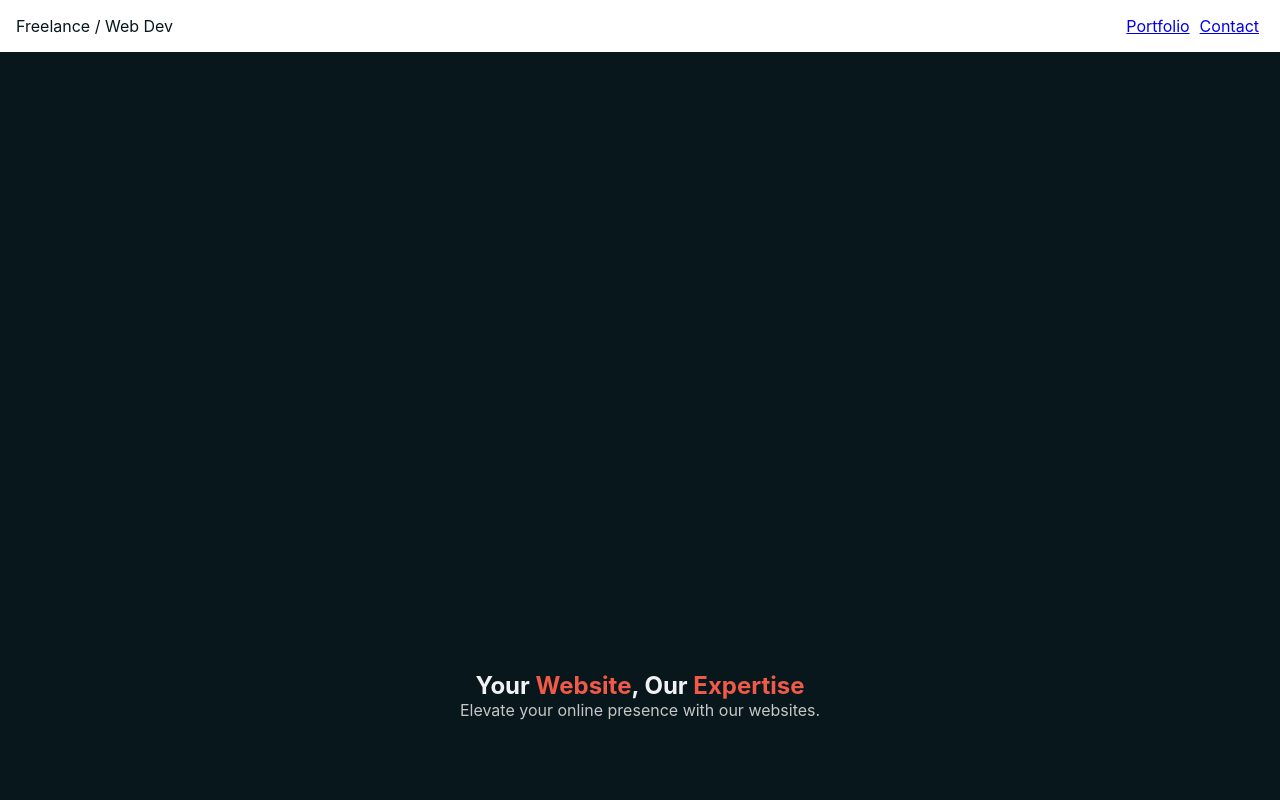
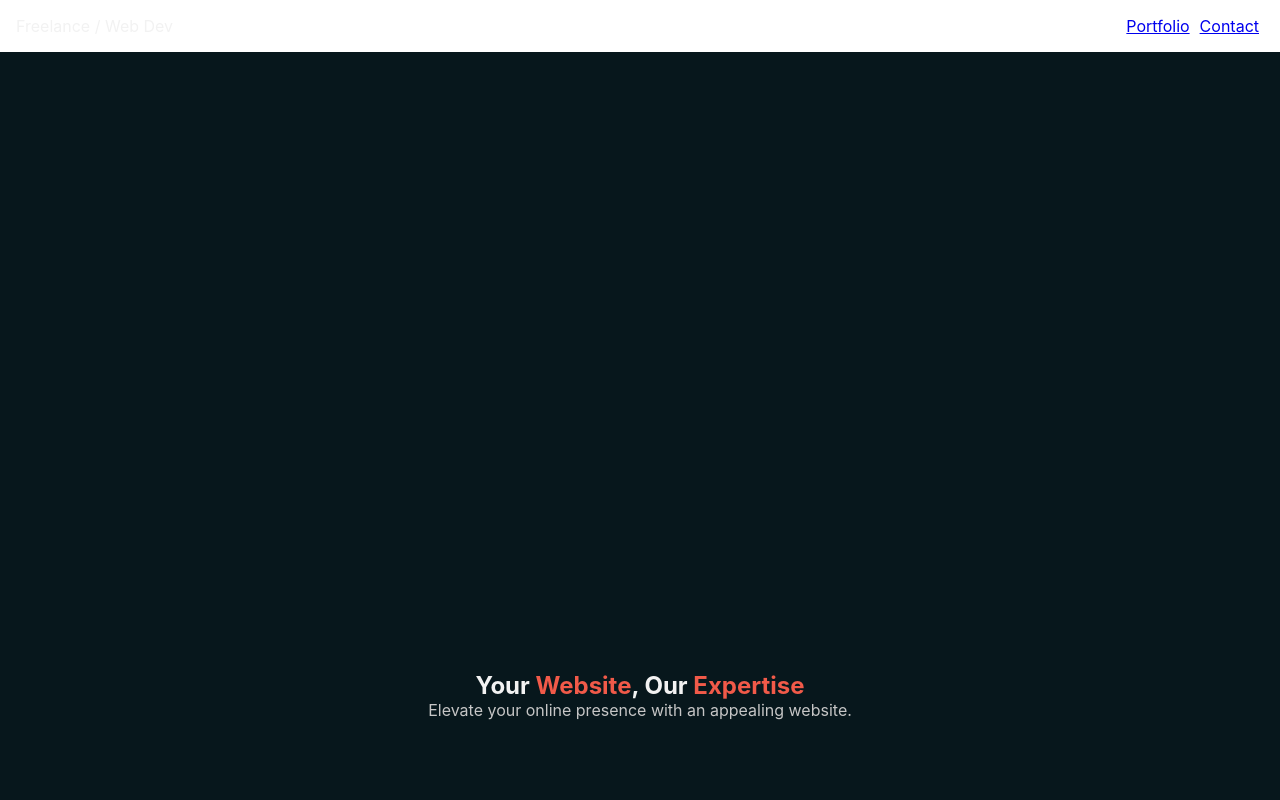
Before and after one commit to venoblin/freelance-webdev, a React (Create React App) app: page / in a window 1280 px wide. Shown: the top 800 px of the page. Built offline with nearby package versions, Linux system fonts and the light colour scheme.

Commit message:
changed background and color

```diff
--- a/src/components/routes/Home.tsx
+++ b/src/components/routes/Home.tsx
@@ -5,7 +5,7 @@ const Home = () => {
     <div className='home'>
       <section className='intro'>
         <h1>Your <span>Website</span>, Our <span>Expertise</span></h1>
-        <p className='sub-heading'>Elevate your online presence with our websites.</p>
+        <p className='sub-heading'>Elevate your online presence with an appealing website.</p>
       </section>
 
       <section className='services'>
--- a/src/styles/index.css
+++ b/src/styles/index.css
@@ -5,8 +5,8 @@
 }
 
 body {
-  background: #F2F2F2;
-  color: #07171C;
+  background: black;
+  color: #F2F2F2;
   font-family: -apple-system, BlinkMacSystemFont, "Segoe UI", "Roboto", "Oxygen", "Ubuntu", "Cantarell", "Fira Sans", "Droid Sans", "Helvetica Neue", sans-serif;
   -webkit-font-smoothing: antialiased;
   -moz-osx-font-smoothing: grayscale;
--- a/src/styles/index.scss
+++ b/src/styles/index.scss
@@ -7,8 +7,8 @@
 }
 
 body {
-  background: $whiteColor;
-  color: $darkBlueColor;
+  background: black;
+  color: $whiteColor;
   font-family: -apple-system, BlinkMacSystemFont, 'Segoe UI', 'Roboto', 'Oxygen',
     'Ubuntu', 'Cantarell', 'Fira Sans', 'Droid Sans', 'Helvetica Neue',
     sans-serif;
```
Also changed, not shown: 1 other file (tests, documents, lock files or other folders).
